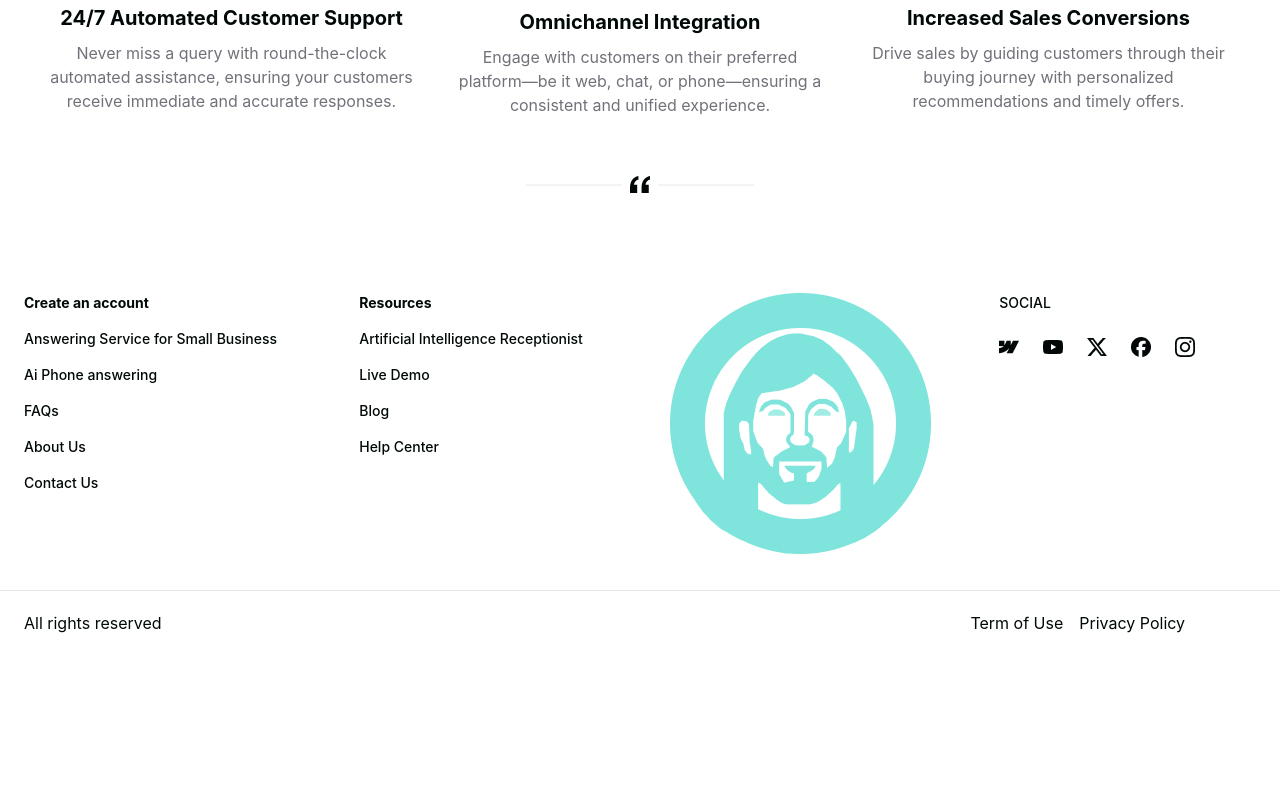
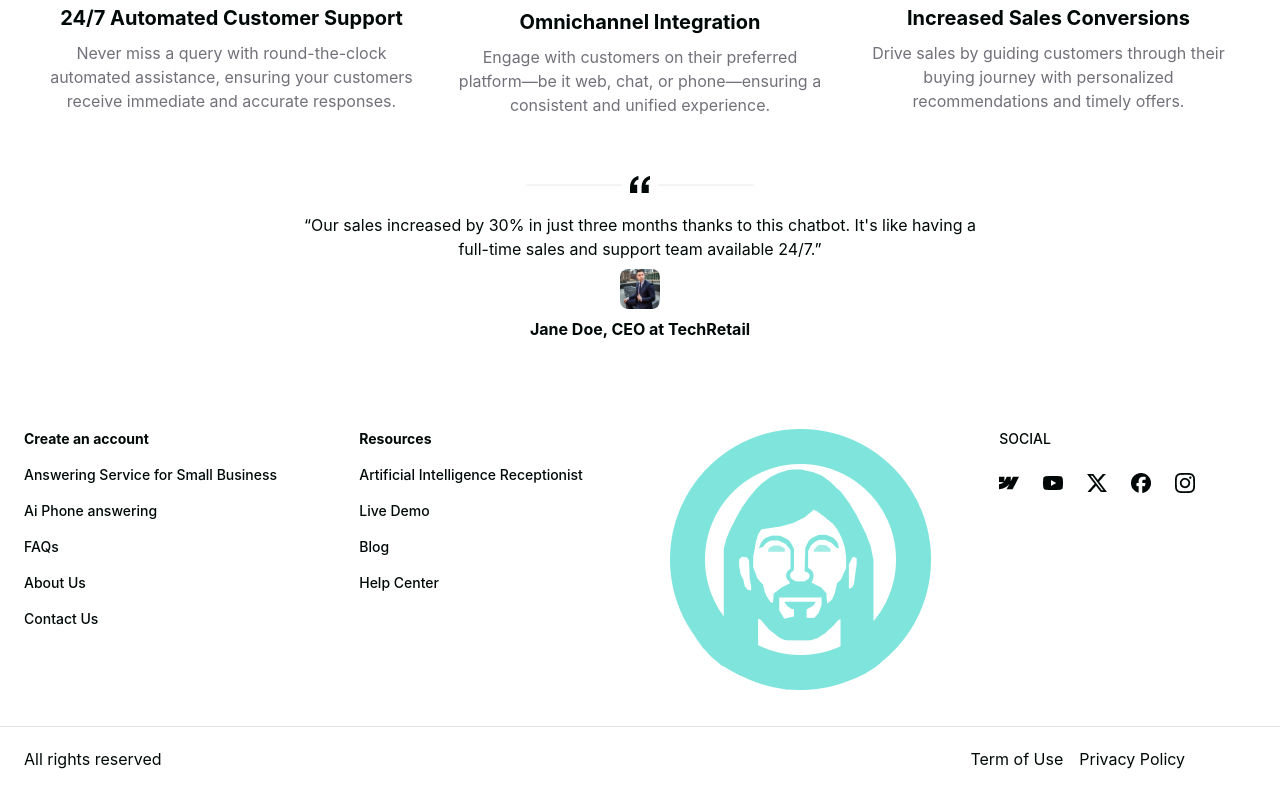
Before and after one commit to FaatehNaeem/SHOP-REP, a React (Vite) app: page / in a window 1280 px wide. Shown: the part 1372-2163 px from the top of the page. Before the commit the page ends 2027 px from the top, so only its background shows below. Built offline with nearby package versions, Linux system fonts and the light colour scheme.

Commit message:
added testimonial-component

```diff
--- /dev/null
+++ b/src/components/testimonial.tsx
@@ -0,0 +1,21 @@
+export default function Testimonial() {
+  return (
+    <div className="flex flex-col w-screen justify-center items-center mt-2">
+      <p className="w-[696px] text-center">
+        “Our sales increased by 30% in just three months thanks to this chatbot.
+        It&apos;s like having a full-time sales and support team available
+        24/7.”
+      </p>
+      <img
+        src="testimonial.svg"
+        alt=""
+        width={"40px"}
+        height={"40px"}
+        className="mt-2 rounded-md"
+      />
+      <p className="text-primary-foreground font-bold mt-2">
+        Jane Doe, CEO at TechRetail
+      </p>
+    </div>
+  );
+}
--- a/src/sections/services-section.tsx
+++ b/src/sections/services-section.tsx
@@ -1,3 +1,5 @@
+import Testimonial from "@/components/testimonial";
+
 export default function ServicesSection() {
   return (
     <div className="w-screen flex flex-col items-center justify-center mt-12">
@@ -56,6 +58,7 @@ export default function ServicesSection() {
         </div>
         <div className="border border-zinc-100 w-24 h-0 items-center justify-center ml-2" />
       </div>
+      <Testimonial />
     </div>
   );
 }
```
Also changed, not shown: src/App.tsx (+3 -4 lines), public/testimonial.svg (added).
